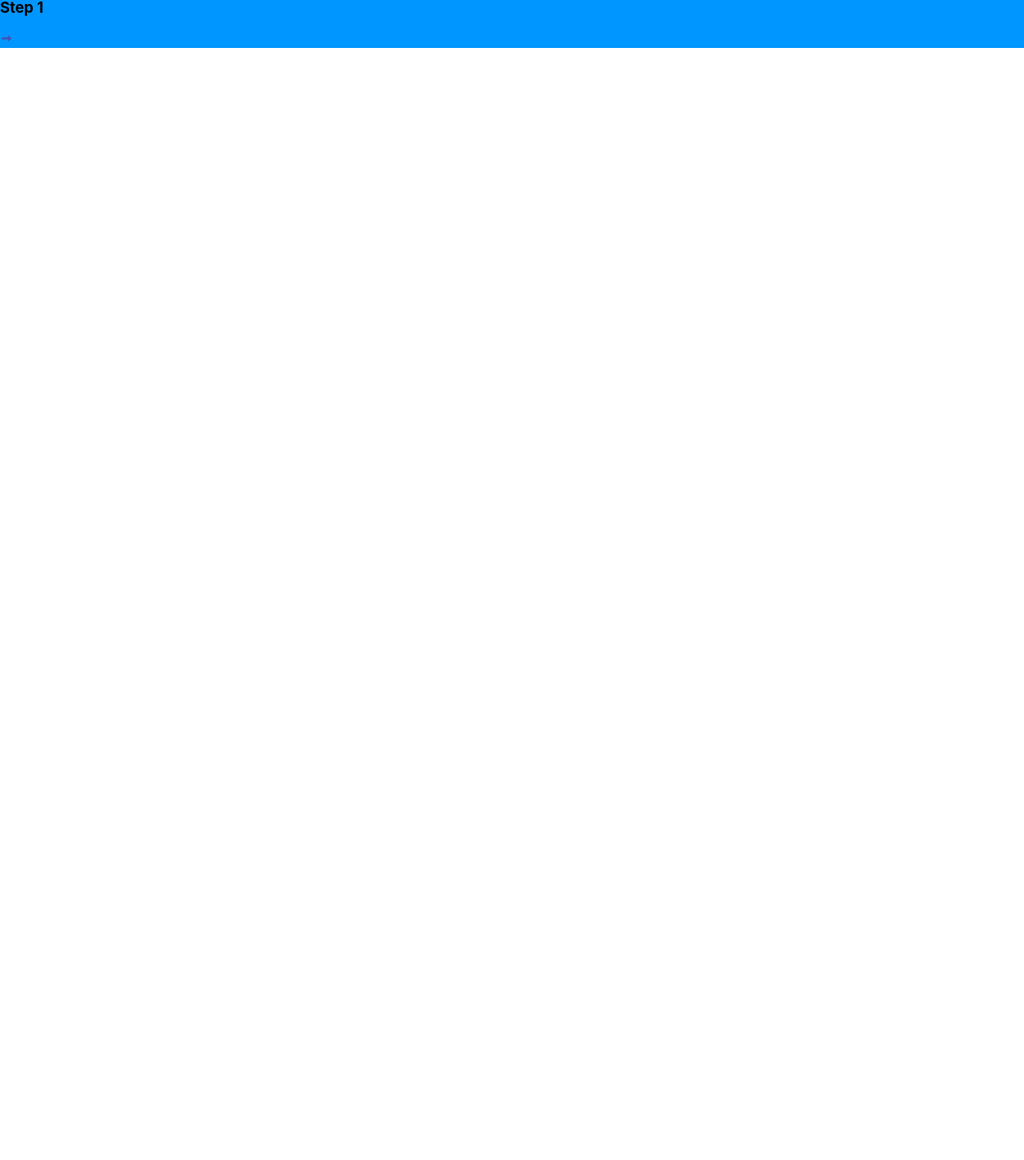
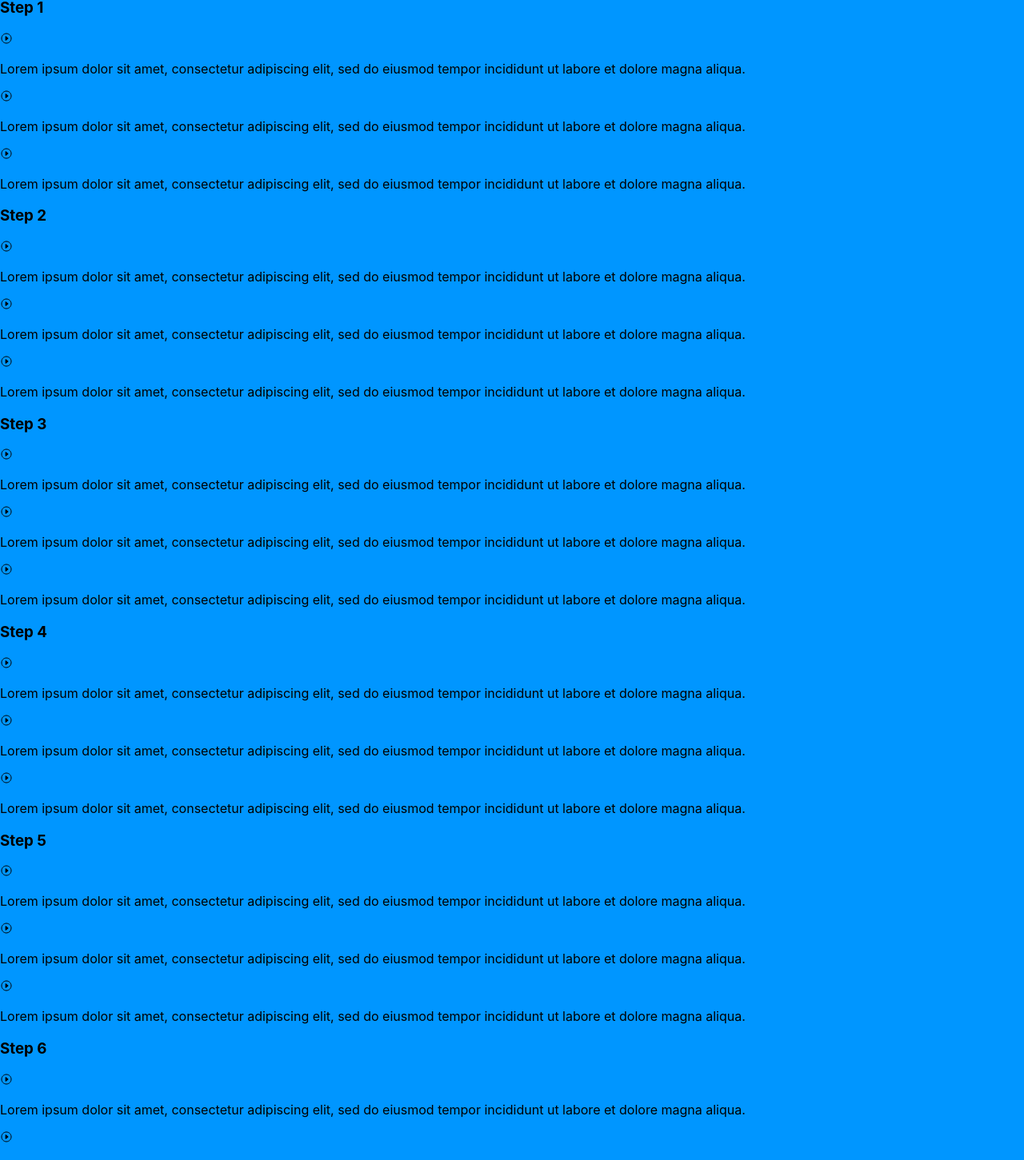
Before and after one commit to Fadymain/k2-education, a React (Create React App) app in the folder k2-education/: page / in a window 1280 px wide. Shown: the part 971-2422 px from the top of the page at 80% size. Before the commit the page ends 1031 px from the top, so only its background shows below. Built offline with nearby package versions, Linux system fonts and the light colour scheme.

Commit message:
adding application steps with mock data

```diff
--- a/k2-education/src/components/Process.jsx
+++ b/k2-education/src/components/Process.jsx
@@ -1,15 +1,103 @@
 import React from 'react';
 import './process.css';
-import { FcRight } from "react-icons/fc";
+import { IoCaretForwardCircleOutline } from "react-icons/io5";
 
 const Process = () => {
   return (
     <section id='process'>
-       <h2>Application Process</h2>
+       <h1>Application Process</h1>
 
-       <div>
-        <h3>Step 1</h3>
-        <FcRight />
+       <div className='process_container'>
+        <div className='process_content'>
+         <h3>Step 1</h3>
+            <article className='process_details'>
+             <IoCaretForwardCircleOutline className='process_details-icon'/>
+             <p>Lorem ipsum dolor sit amet, consectetur adipiscing elit, sed do eiusmod tempor incididunt ut labore et dolore magna aliqua.</p>
+            </article>
+            <article className='process_details'>
+             <IoCaretForwardCircleOutline className='process_details-icon'/>
+             <p>Lorem ipsum dolor sit amet, consectetur adipiscing elit, sed do eiusmod tempor incididunt ut labore et dolore magna aliqua.</p>
+            </article>
+            <article className='process_details'>
+             <IoCaretForwardCircleOutline className='process_details-icon'/>
+             <p>Lorem ipsum dolor sit amet, consectetur adipiscing elit, sed do eiusmod tempor incididunt ut labore et dolore magna aliqua.</p>
+            </article>
+        </div>
+        <div className='process_content'>
+         <h3>Step 2</h3>
+         <article className='process_details'>
+             <IoCaretForwardCircleOutline className='process_details-icon'/>
+             <p>Lorem ipsum dolor sit amet, consectetur adipiscing elit, sed do eiusmod tempor incididunt ut labore et dolore magna aliqua.</p>
+            </article>
+            <article className='process_details'>
+             <IoCaretForwardCircleOutline className='process_details-icon'/>
+             <p>Lorem ipsum dolor sit amet, consectetur adipiscing elit, sed do eiusmod tempor incididunt ut labore et dolore magna aliqua.</p>
+            </article>
+            <article className='process_details'>
+             <IoCaretForwardCircleOutline className='process_details-icon'/>
+             <p>Lorem ipsum dolor sit amet, consectetur adipiscing elit, sed do eiusmod tempor incididunt ut labore et dolore magna aliqua.</p>
+            </article>
+        </div>
+        <div className='process_content'>
+         <h3>Step 3</h3>
+         <article className='process_details'>
+             <IoCaretForwardCircleOutline className='process_details-icon'/>
+             <p>Lorem ipsum dolor sit amet, consectetur adipiscing elit, sed do eiusmod tempor incididunt ut labore et dolore magna aliqua.</p>
+            </article>
+            <article className='process_details'>
+             <IoCaretForwardCircleOutline className='process_details-icon'/>
+             <p>Lorem ipsum dolor sit amet, consectetur adipiscing elit, sed do eiusmod tempor incididunt ut labore et dolore magna aliqua.</p>
+            </article>
+            <article className='process_details'>
+             <IoCaretForwardCircleOutline className='process_details-icon'/>
+             <p>Lorem ipsum dolor sit amet, consectetur adipiscing elit, sed do eiusmod tempor incididunt ut labore et dolore magna aliqua.</p>
+            </article>
+        </div>
+        <div className='process_content'>
+         <h3>Step 4</h3>
+         <article className='process_details'>
+             <IoCaretForwardCircleOutline className='process_details-icon'/>
+             <p>Lorem ipsum dolor sit amet, consectetur adipiscing elit, sed do eiusmod tempor incididunt ut labore et dolore magna aliqua.</p>
+            </article>
+            <article className='process_details'>
+             <IoCaretForwardCircleOutline className='process_details-icon'/>
+             <p>Lorem ipsum dolor sit amet, consectetur adipiscing elit, sed do eiusmod tempor incididunt ut labore et dolore magna aliqua.</p>
+            </article>
+            <article className='process_details'>
+             <IoCaretForwardCircleOutline className='process_details-icon'/>
+             <p>Lorem ipsum dolor sit amet, consectetur adipiscing elit, sed do eiusmod tempor incididunt ut labore et dolore magna aliqua.</p>
+            </article>
+        </div>
+        <div className='process_content'>
+         <h3>Step 5</h3>
+         <article className='process_details'>
+             <IoCaretForwardCircleOutline className='process_details-icon'/>
+             <p>Lorem ipsum dolor sit amet, consectetur adipiscing elit, sed do eiusmod tempor incididunt ut labore et dolore magna aliqua.</p>
+            </article>
+            <article className='process_details'>
+             <IoCaretForwardCircleOutline className='process_details-icon'/>
+             <p>Lorem ipsum dolor sit amet, consectetur adipiscing elit, sed do eiusmod tempor incididunt ut labore et dolore magna aliqua.</p>
+            </article>
+            <article className='process_details'>
+             <IoCaretForwardCircleOutline className='process_details-icon'/>
+             <p>Lorem ipsum dolor sit amet, consectetur adipiscing elit, sed do eiusmod tempor incididunt ut labore et dolore magna aliqua.</p>
+            </article>
+        </div>
+        <div className='process_content'>
+         <h3>Step 6</h3>
+         <article className='process_details'>
+             <IoCaretForwardCircleOutline className='process_details-icon'/>
+             <p>Lorem ipsum dolor sit amet, consectetur adipiscing elit, sed do eiusmod tempor incididunt ut labore et dolore magna aliqua.</p>
+            </article>
+            <article className='process_details'>
+             <IoCaretForwardCircleOutline className='process_details-icon'/>
+             <p>Lorem ipsum dolor sit amet, consectetur adipiscing elit, sed do eiusmod tempor incididunt ut labore et dolore magna aliqua.</p>
+            </article>
+            <article className='process_details'>
+             <IoCaretForwardCircleOutline className='process_details-icon'/>
+             <p>Lorem ipsum dolor sit amet, consectetur adipiscing elit, sed do eiusmod tempor incididunt ut labore et dolore magna aliqua.</p>
+            </article>
+        </div>
        </div>
     </section>
   )
```
